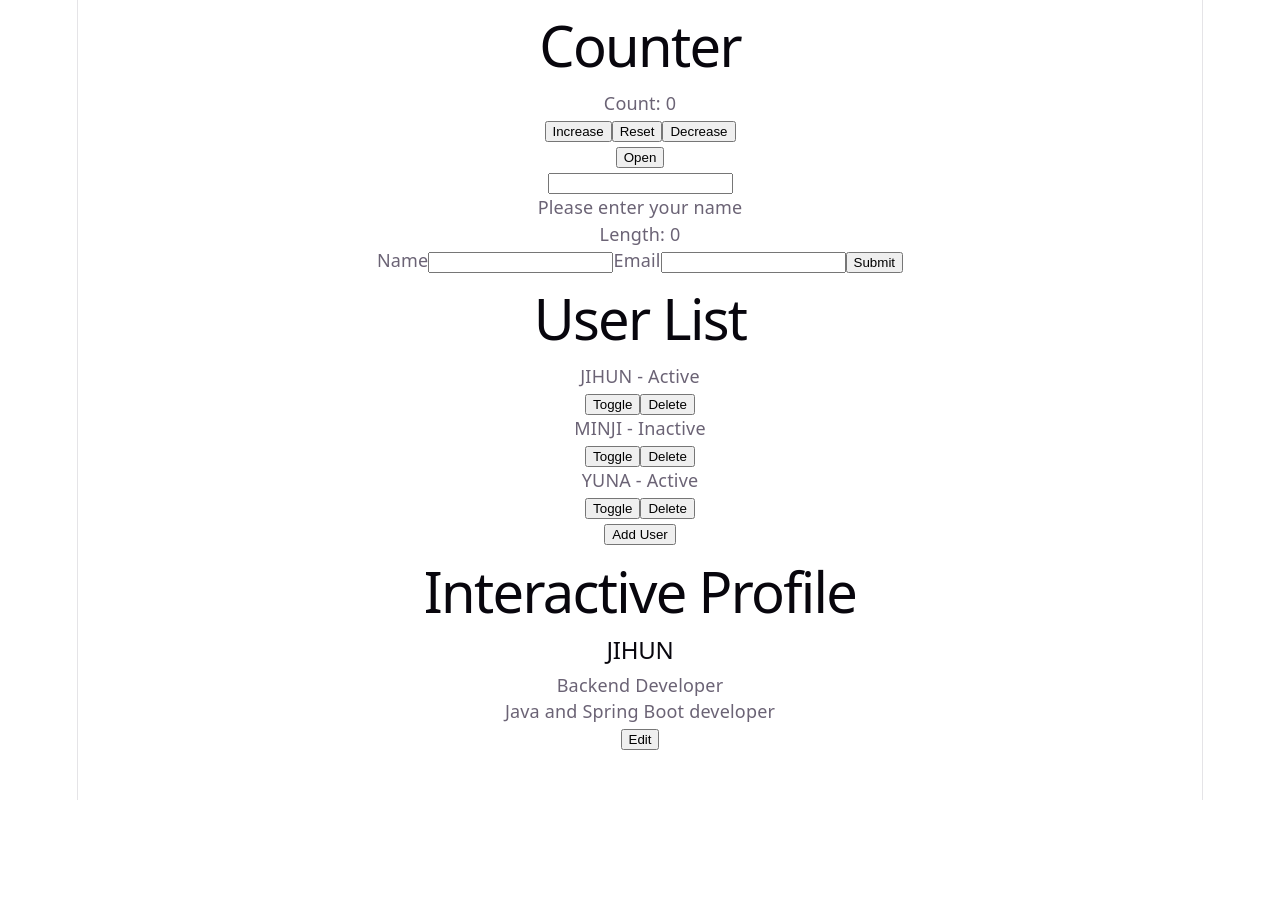
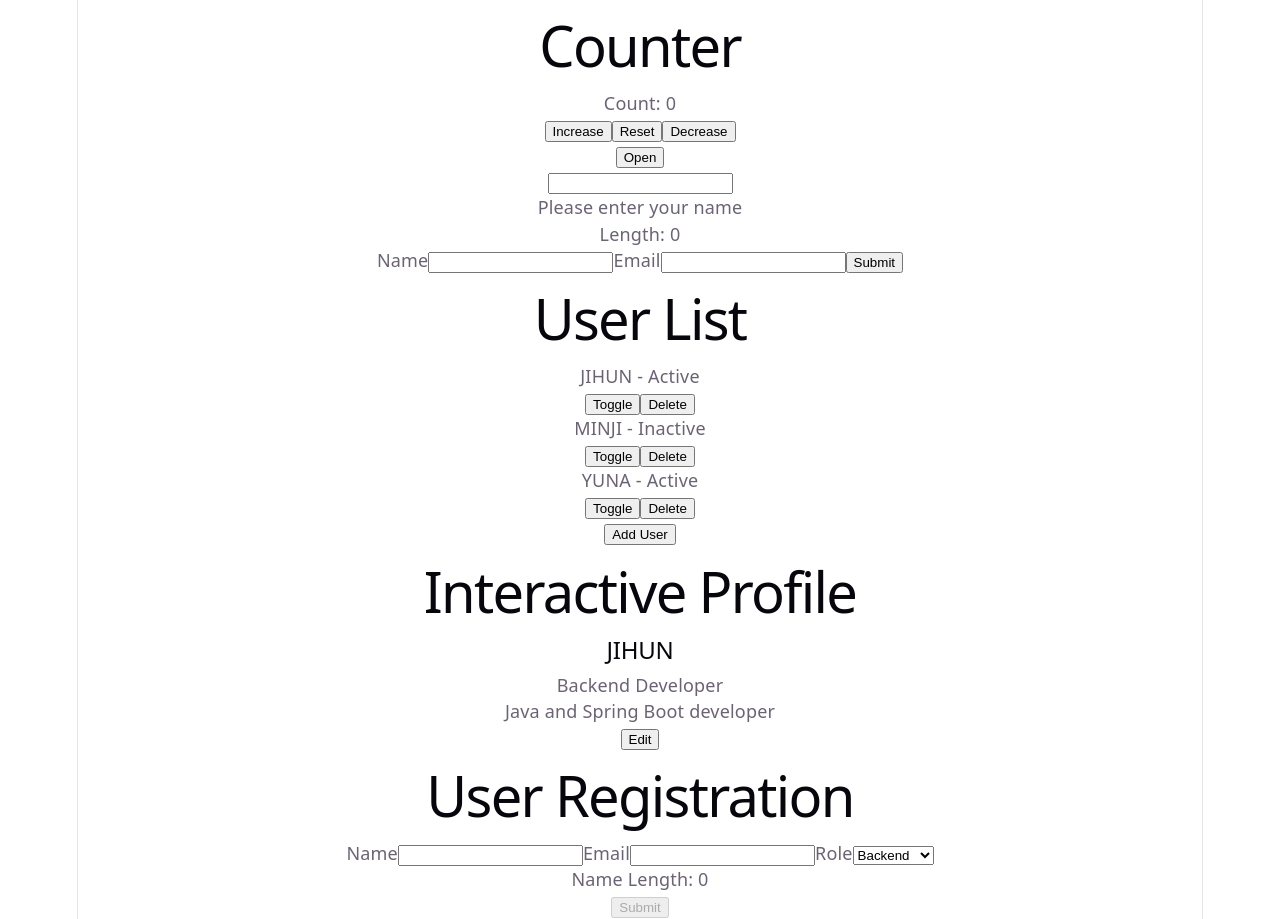
Before and after one commit to kho903/dev-journey, a React (Vite) app in the folder learning/react/02-state-events/practice/react-state-events-practice/: page / in a window 1280 px wide. Before the commit the page ends 800 px from the top, so only its background shows below. Built offline with nearby package versions, Linux system fonts and the light colour scheme.

Commit message:
feat: add form dashboard mission
Refs #24

```diff
--- a/learning/react/02-state-events/practice/react-state-events-practice/src/App.jsx
+++ b/learning/react/02-state-events/practice/react-state-events-practice/src/App.jsx
@@ -1,4 +1,5 @@
 import InteractiveProfile from "./mission/01-interactive-profile/InteractiveProfile";
+import FormDashboard from "./mission/02-form-dashboard/FormDashboard";
 import Counter from "./practice/01-counter/Counter";
 import Toggle from "./practice/02-toggle/Toggle";
 import ControlledInput from "./practice/03-controlled-input/ControlledInput";
@@ -14,6 +15,7 @@ function App() {
       <SimpleForm />
       <ArrayState />
       <InteractiveProfile />
+      <FormDashboard />
     </section>
   );
 }
--- /dev/null
+++ b/learning/react/02-state-events/practice/react-state-events-practice/src/mission/02-form-dashboard/FormDashboard.jsx
@@ -0,0 +1,103 @@
+import { useState } from "react";
+
+const initialForm = {
+  name: "",
+  email: "",
+  role: "backend",
+};
+
+function FormDashboard() {
+  const [form, setForm] = useState(initialForm);
+  const [submittedUser, setSubmittedUser] = useState(null);
+  const [error, setError] = useState("");
+
+  const isFormValid = form.name.trim() !== "" && form.email.trim() !== "";
+
+  const roleLabels = {
+    backend: "Backend",
+    frontend: "Frontend",
+    fullstack: "Full Stack",
+  };
+
+  function handleChange(event) {
+    const { name, value } = event.target;
+
+    setForm((prevForm) => ({
+      ...prevForm,
+      [name]: value,
+    }));
+  }
+
+  function handleSubmit(event) {
+    event.preventDefault();
+
+    if (!isFormValid) {
+      setError("Please fill in all fields");
+      return;
+    }
+
+    setSubmittedUser({
+      ...form,
+    });
+
+    setError("");
+    setForm(initialForm);
+  }
+
+  return (
+    <section>
+      <h1>User Registration</h1>
+
+      <form onSubmit={handleSubmit}>
+        <label>
+          Name
+          <input
+            type="text"
+            name="name"
+            value={form.name}
+            onChange={handleChange}
+          />
+        </label>
+
+        <label>
+          Email
+          <input
+            type="email"
+            name="email"
+            value={form.email}
+            onChange={handleChange}
+          />
+        </label>
+
+        <label>
+          Role
+          <select name="role" value={form.role} onChange={handleChange}>
+            <option value="backend">Backend</option>
+            <option value="frontend">Frontend</option>
+            <option value="fullstack">Full Stack</option>
+          </select>
+        </label>
+
+        <p>Name Length: {form.name.length}</p>
+
+        <button type="submit" disabled={!isFormValid}>
+          Submit
+        </button>
+      </form>
+
+      {error && <p>{error}</p>}
+
+      {submittedUser && (
+        <div>
+          <h2>Submitted User</h2>
+
+          <p>Name: {submittedUser.name}</p>
+          <p>Email: {submittedUser.email}</p>
+          <p>Role: {roleLabels[submittedUser.role]}</p>
+        </div>
+      )}
+    </section>
+  );
+}
+
+export default FormDashboard;
```
